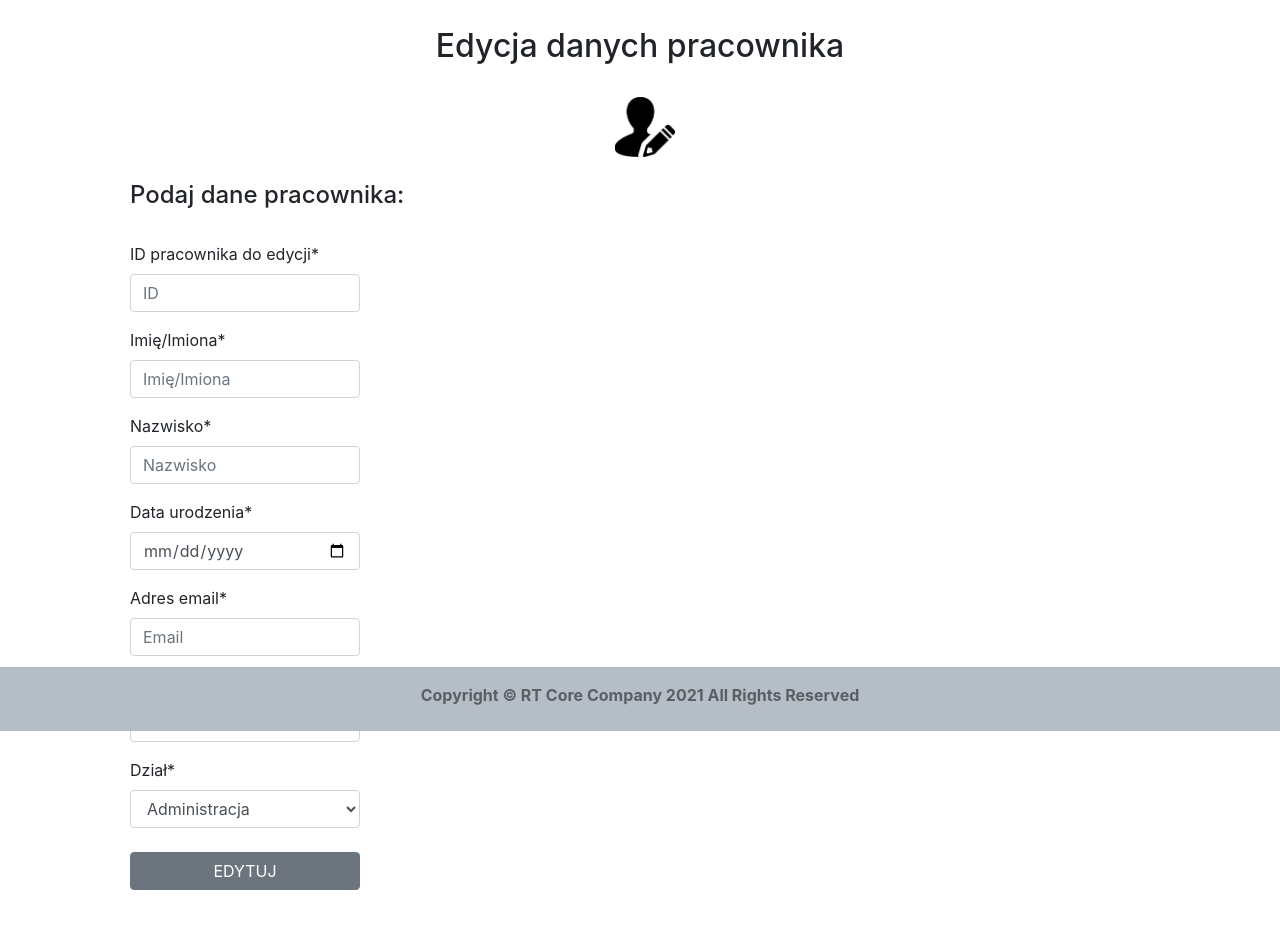
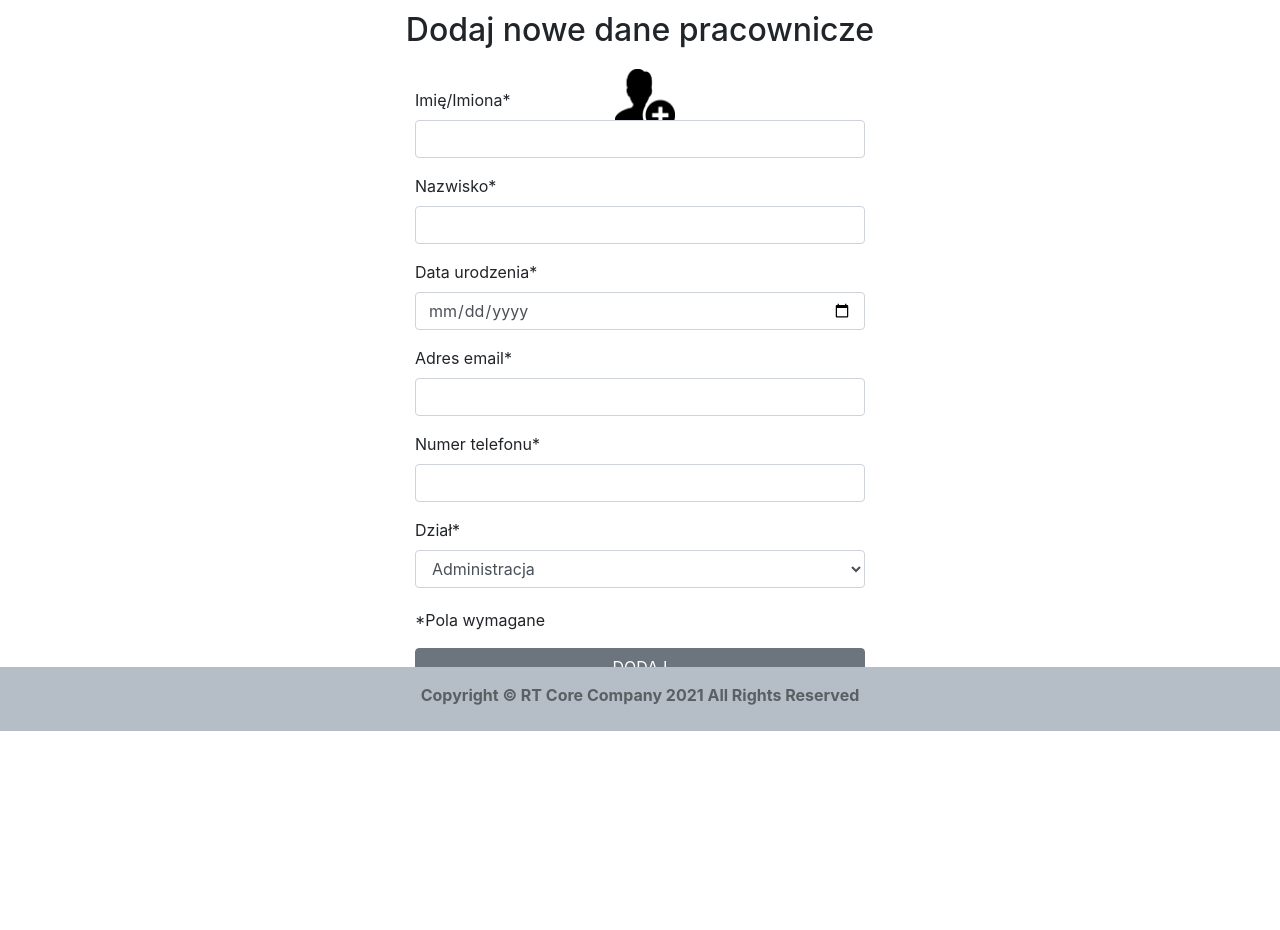
Before and after one commit to KarolinaLewinska/PHP_CRUD_website, a PHP site: page /edit.php in a window 1280 px wide. Shown: the part 69-999 px from the top of the page. After the commit the page ends 800 px from the top, so only its background shows below. Run offline with PHP 8.4, Linux system fonts and the light colour scheme; the visitor is signed in with stand-in values (Sample User, id 1).

Commit message:
add.php update

```diff
--- a/RT Core Company/edit.php
+++ b/RT Core Company/edit.php
@@ -16,7 +16,7 @@
     <meta charset="UTF-8">
     <meta name="viewport" content="width=device-width, initial-scale=1.0">
     <link rel="stylesheet" href="https://maxcdn.bootstrapcdn.com/bootstrap/4.5.2/css/bootstrap.min.css">
-    <title>Edycja danych pracownika</title>
+    <title>Dodaj dane</title>
     </head>
   <body>
     <div>
@@ -24,29 +24,29 @@
         <a class="navbar-brand">
           <div class="row">
             <div class="col-sm">
-                <img src="images/logoNoBackground.png" alt="Logo" style="width:80px;">
+                <img src="images/logoNoBackground.png" alt="Logo" style="width: 80px;">
             </div>
             <div class="col-sm">
-                <h4 style="padding-top:6px;">RT Core Company</h4>
+                <h4 style="padding-top: 6px;">RT Core Company</h4>
             </div>
           </div>
         </a>
-        <ul class="navbar-nav pt-0" style="margin-left:20px; margin-right:10px;">
+        <ul class="navbar-nav pt-0" style="margin-left: 20px; margin-right: 10px;">
             <li class="nav-item">
                 <a class="nav-link" href="employees.php">Lista pracowników</a>
             </li>
         </ul>
-        <ul class="navbar-nav pt-0" style="margin-right:10px;">
+        <ul class="navbar-nav pt-0" style="margin-right: 10px;">
             <li class="nav-item">
                 <a class="nav-link" href="add.php">Dodaj dane</a>
             </li>
         </ul>
-        <ul class="navbar-nav pt-0" style="margin-right:10px;">
+        <ul class="navbar-nav pt-0" style="margin-right: 10px;">
             <li class="nav-item">
                 <a class="nav-link" href="edit.php">Edytuj dane</a>
             </li>
         </ul>
-        <ul class="navbar-nav pt-0" style="margin-right:10px;">
+        <ul class="navbar-nav pt-0" style="margin-right: 10px;">
             <li class="nav-item">
                 <a class="nav-link" href="delete.php">Usuń dane</a>
             </li>
@@ -56,96 +56,83 @@
                 <div class="row">
                     <div class="col-2">
                         <li class="nav-item">
-                            <img src="images/logout2.png" alt="logout" style="width:40px;">
+                            <img src="images/logout2.png" alt="logout" style="width: 40px;">
                         </li>
                     </div>
                     <div class="col-9">
-                        <a class="nav-link" href="authentication/logout.php" style="margin-right:70px;">Wyloguj się</a>
+                        <a class="nav-link" href="authentication/logout.php" style="margin-right: 70px;">Wyloguj się</a>
                     </div>
                 </div>
             </div>
         </ul>
       </nav>
     </div>
-    <br><br><br><br>
     <div>
-      <h2 class="text-center">Edycja danych pracownika</h2>
-    </div><br>
-    <div class="mx-auto" style="width:50px;">
-      <img src="images/editUser.png" alt="editUser" style="width:60px;">
-    </div></br>
-    <div style="padding-left:130px">
-      <h4>Podaj dane pracownika:</h4><br>
-      <form action="db/editData.php" method="POST">
-        <div class="form-group">
-          <label class="control-label" for="id">ID pracownika do edycji*</label>
-          <div style="width:20%">
-            <input type="text" class="form-control " name="id" placeholder="ID "
-            required
-            pattern="(\d+)"
-            title="ID może składać się tylko z cyfr!">
+      <h2 class="text-center" style="margin-top: 80px; margin-bottom: 20px;">Dodaj nowe dane pracownicze</h2>
     </div>
+    <div class="mx-auto" style="width: 50px;">
+      <img src="images/addUser.png" alt="addUser" style="width: 60px;">
     </div>
+      <div style="left: 50%; top: 60%; position: absolute; transform: translate(-50%, -50%);">
+        <form class="form-horizontal" action="db/addData.php" method="POST">
           <div class="form-group">
             <label class="control-label" for="name">Imię/Imiona*</label>
-            <div style="width:20%">
-              <input type="text" class="form-control " name="name" placeholder="Imię/Imiona"
-              required
-              pattern="([A-ZŻŹĆĄŚĘŁÓŃ]{1}[a-zżźćńółęąś]+ ?[A-ZŻŹĆĄŚĘŁÓŃ]?[a-zżźćńółęąś]*)"
-              title="Imię musi zaczynać się z dużej litery i posiadać minimum dwa znaki!">
+            <div style="width:450px;">
+              <input type="text" class="form-control" name="name"
+              required pattern="([A-ZŻŹĆĄŚĘŁÓŃ]{1}[a-zżźćńółęąś]+ ?[A-ZŻŹĆĄŚĘŁÓŃ]?[a-zżźćńółęąś]*)"
+              title="Imię musi zaczynać się dużą literą i posiadać minimum dwa znaki">
             </div>
           </div>
           <div class="form-group">
             <label class="control-label" for="surname">Nazwisko*</label>
-          <div style="width:20%">
-            <input type="text" class="form-control" name="surname" placeholder="Nazwisko"
-            required
-            pattern="([A-ZŻŹĆĄŚĘŁÓŃ]{1}[a-zżźćńółęąś]+[ \-]?[A-ZŻŹĆĄŚĘŁÓŃa-zżźćńółęąś]?[a-zżźćńółęąś]*)"
-            title="Nazwisko musi zaczynać się z dużej litery i posiadać minimum dwa znaki!">
+            <div style="width: 450px;">
+              <input type="text" class="form-control" name="surname"
+              required pattern="([A-ZŻŹĆĄŚĘŁÓŃ]{1}[a-zżźćńółęąś]+[ \-]?[A-ZŻŹĆĄŚĘŁÓŃa-zżźćńółęąś]?[a-zżźćńółęąś]*)"
+              title="Nazwisko musi zaczynać się dużą literą i posiadać minimum dwa znaki!">
             </div>
           </div>
           <div class="form-group">
             <label class="control-label" for="birthDate">Data urodzenia*</label>
-          <div style="width:20%">
-              <input type="date" class="form-control" name="birthDate" placeholder="Data urodzenia"
-              required
-              min='1899-01-01'>
+            <div style="width: 450px;">
+              <input type="date" class="form-control" name="birthDate"
+              required min="1899-01-01" max="2003-12-31">
             </div>
           </div>
           <div class="form-group">
             <label class="control-label" for="email">Adres email*</label>
-          <div style="width:20%">
-            <input type="text" class="form-control" name="email" placeholder="Email"
-            required
-            pattern="([a-z0-9!#$%&'\*\.\\\+\-\/=?^_`{}|]+@[a-z0-9.-]+\.[a-z]{2,4}$)"
-            title="Adres e-mail musi składać się tylko z małych liter i zawierać znak @ oraz .">
+            <div style="width: 450px;">
+              <input type="text" class="form-control" name="email"
+              required pattern="([a-z0-9!#$%&'\*\\\\+\\/=?^`{}|]{1}[a-z0-9!#$%&'\*\.\\\+\-\/=?^_`{}|]+@[a-z0-9.-]+\.[a-z]{2,4}$)"
+              title="Nieprawidłowy format adresu email">
             </div>
           </div>
           <div class="form-group">
             <label class="control-label" for="number">Numer telefonu*</label>
-          <div style="width:20%">
-            <input type="text" class="form-control" name="number" placeholder="Numer telefonu"
-            required
-            pattern="\d{9}"
+            <div style="width: 450px;">
+              <input type="text" class="form-control" name="number"
+              required pattern="\d{9}"
               title="Numer telefonu musi składać się z 9 cyfr bez spacji!">
             </div>
           </div>
-        <div style="width:20%">
+          <div style="width: 450px; margin-bottom: 20px;">
             <label for="department">Dział*</label>
             <select class="form-control" name="department">
               <option>Administracja</option>
+              <option>Biuro Rachunkowe</option>
+              <option>Business Development</option>
+              <option>Human Resources</option>
               <option>IT</option>
               <option>Marketing</option>
               <option>Osługa klienta</option>
               <option>Sprzedaż</option>
             </select>
-          </div><br>
-        <div class="form-group">
-            <button style="width:20%" type="submit" class="btn btn-secondary" name="edytuj" value="edytuj" >EDYTUJ</button>
+          </div>
+          <div><p>*Pola wymagane</p></div>
+          <div class="form-group mb-5">
+              <button style="width: 450px;" type="submit" class="btn btn-secondary" name="dodaj" value="dodaj">DODAJ</button>
           </div>
         </form>
       </div>
-    </br>
     <div>
       <footer class="page-footer  py-2 text-black-50" style="position:fixed; left:0; bottom:0; width: 100%; background-color:#B5BEC6">
           <div class="container text-center">
```
Also changed, not shown: RT Core Company/add.php (+41 -47 lines), RT Core Company/authentication/registrationConfirmed.php (+9 -9 lines), RT Core Company/employees.php (+9 -9 lines), RT Core Company/index.php (+9 -9 lines). Lines whose indentation alone changed are shown as unchanged.
